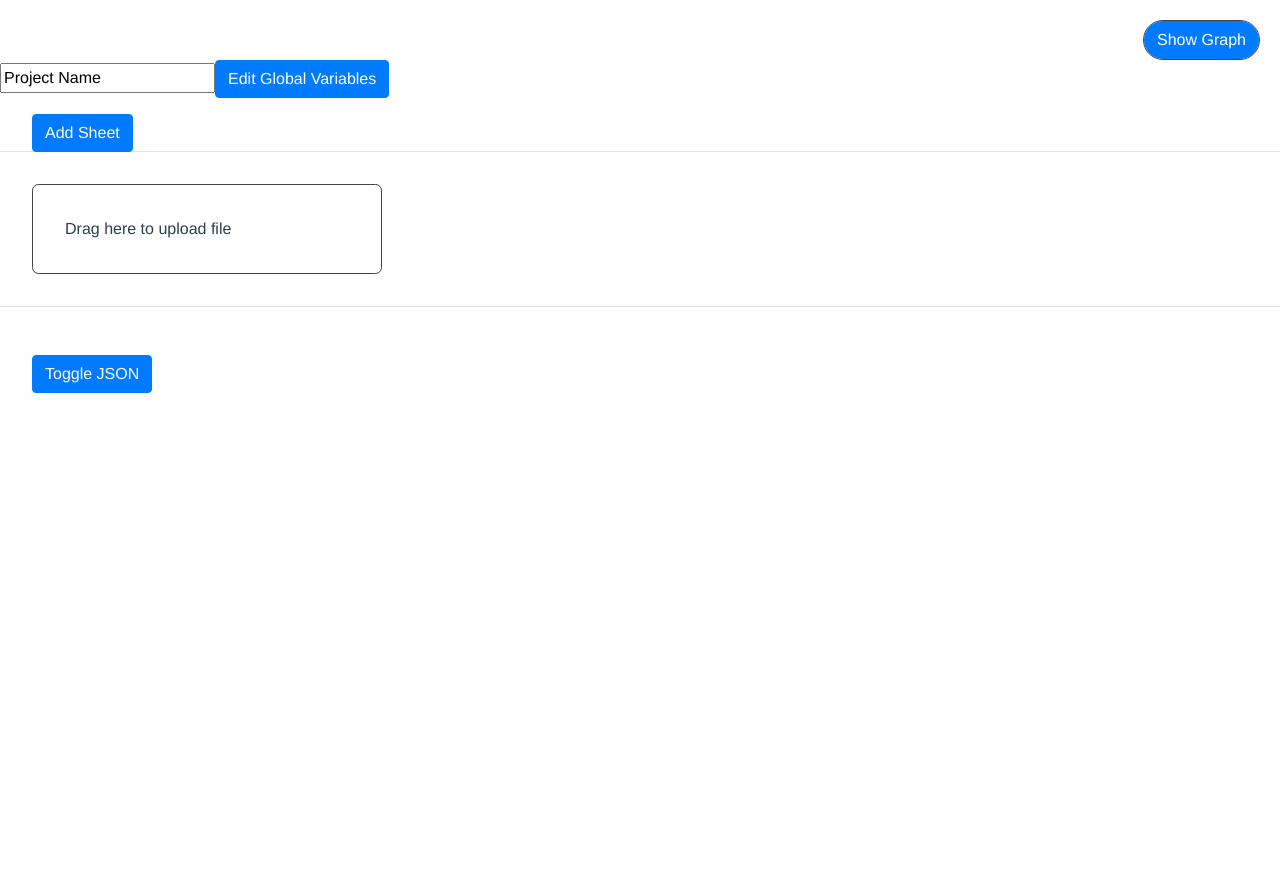
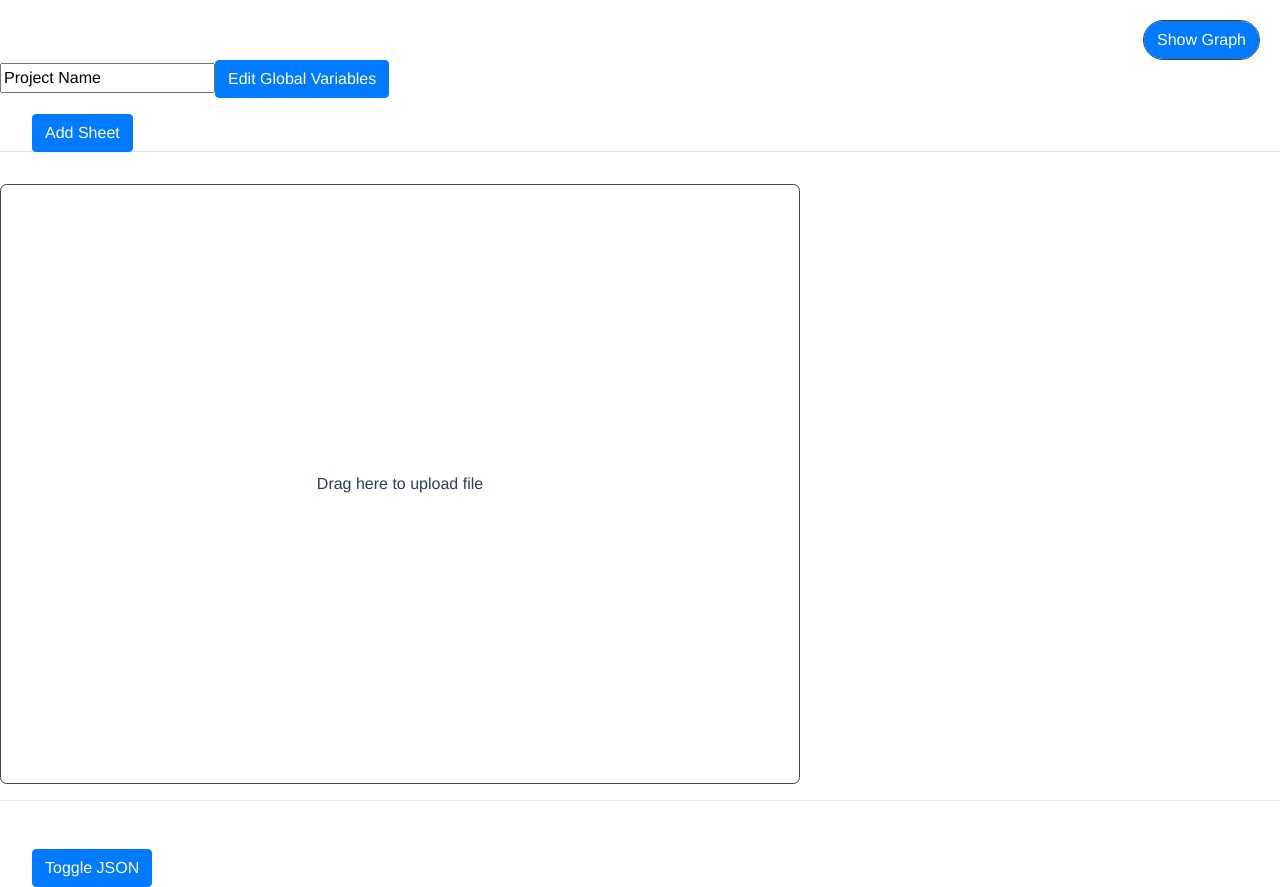
Before and after one commit to cheerfulstoic/json-db, a Vue app: page / in a window 1280 px wide. Before the commit the page ends 800 px from the top, so only its background shows below. Built offline with nearby package versions, Linux system fonts and the light colour scheme.

Commit message:
Bigger drop area

```diff
--- a/src/App.vue
+++ b/src/App.vue
@@ -200,7 +200,12 @@ export default Vue.extend({
   border-radius: 0.4em;
   padding: 2em;
   margin: 2em;
-  width: 350px;
+  width: 800px;
+  height: 600px;
+
+  text-align: center;
+  display: table-cell;
+  vertical-align: middle;
 
   &.hover {
     background-color: #BBB;
```
